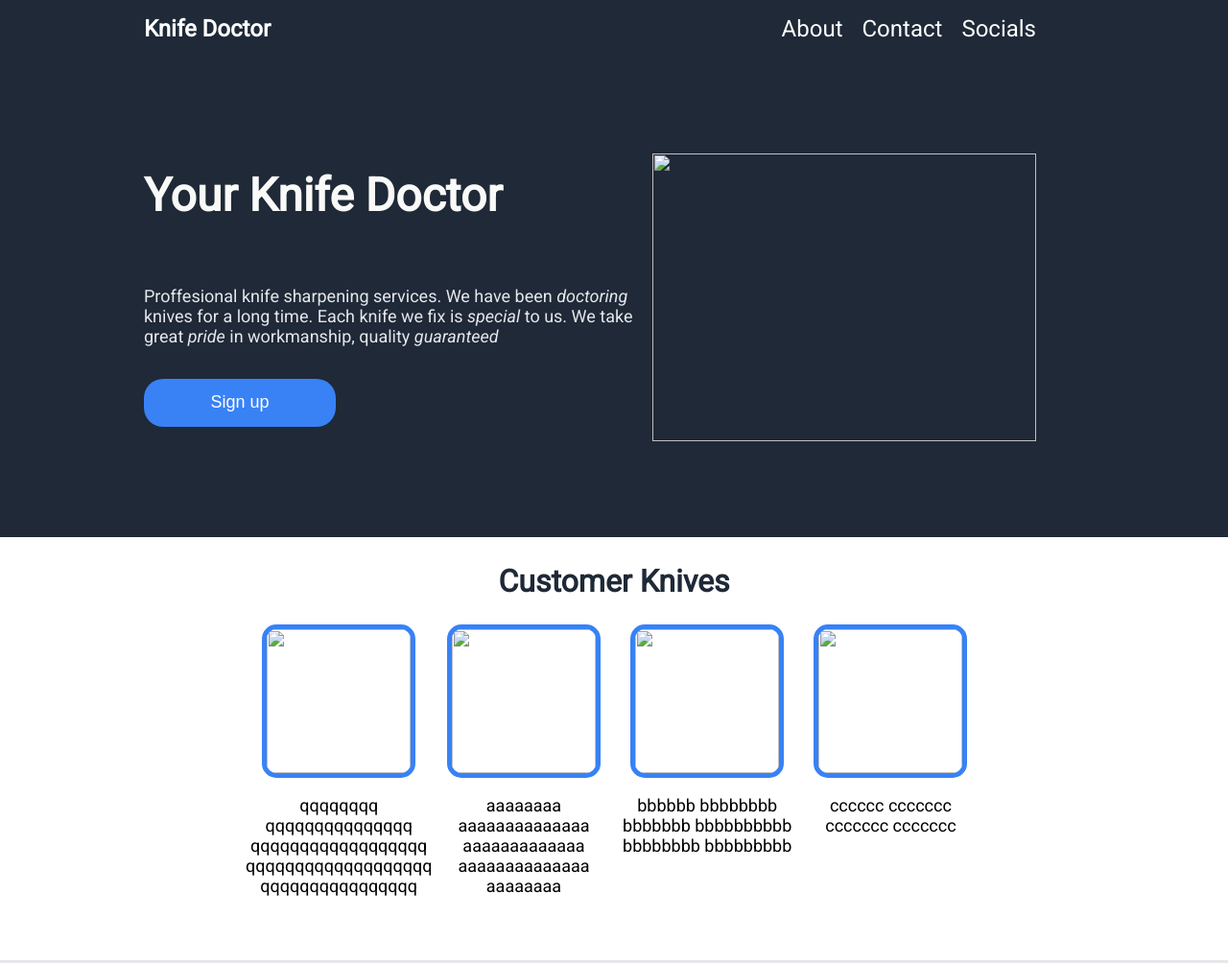
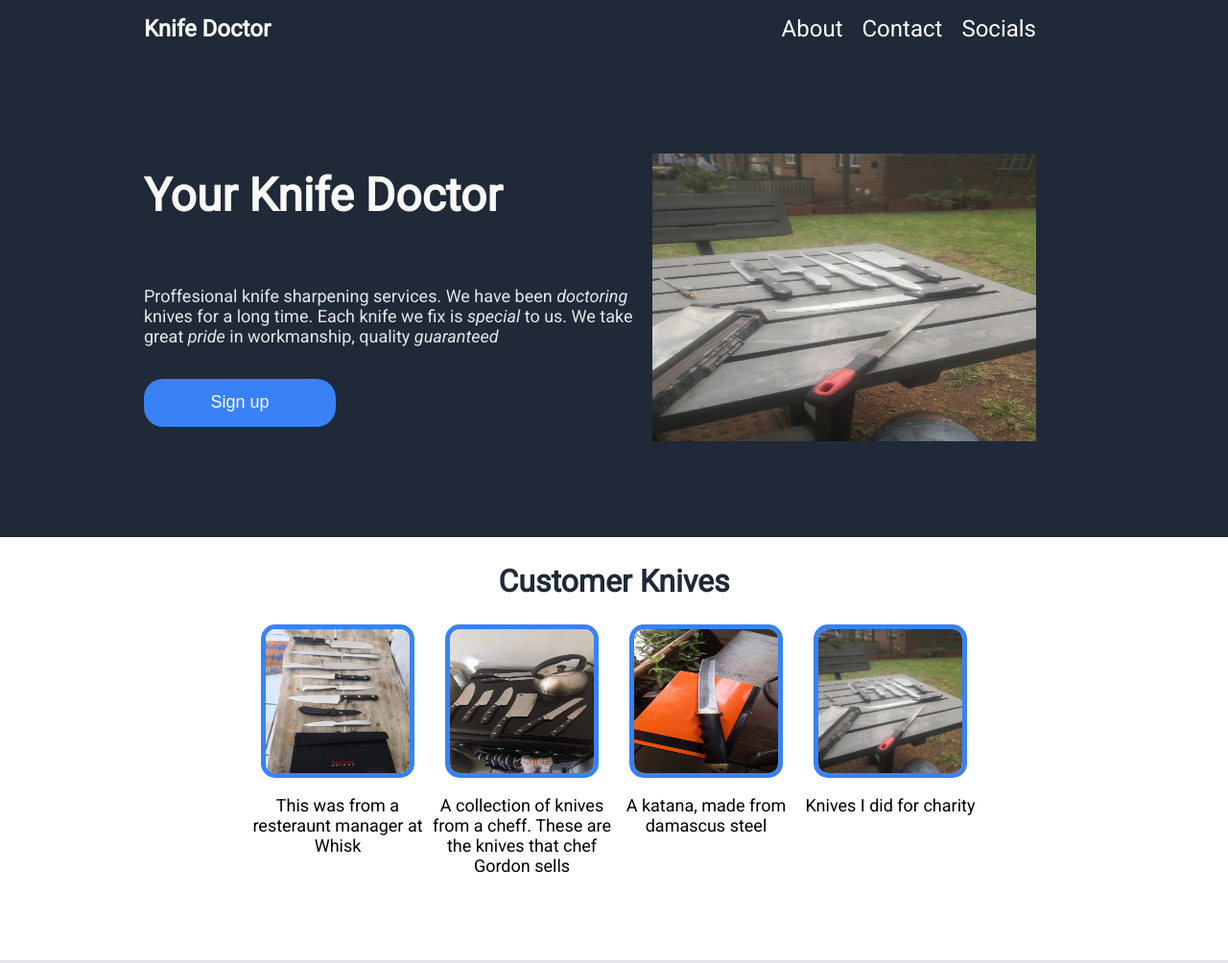
Before and after one commit to Josh-DK-git/Odin-Landing-Page, a plain HTML site: page index.html in a window 1280 px wide. Shown: the top 1004 px of the page at 96% size. Drawn offline with Linux system fonts and the light colour scheme; files whose address does not match are found by name.

Commit message:
Added the image links and the brief description for the smaller images

```diff
--- a/index.html
+++ b/index.html
@@ -22,7 +22,7 @@
                     <button>Sign up</button>
                 </div>
                 <div class="sub1stB">
-                    <img src="" alt="" width="400" height="300">
+                    <img src="./images/img4.jpg" alt="" width="400" height="300">
                 </div>
             </div>
 
@@ -32,20 +32,20 @@
                 </h2>
                 <div class="sub2nd">
                     <div class="images">
-                        <img src="" alt="" width="150" height="150">
-                        <p>qqqqqqqq qqqqqqqqqqqqqqq qqqqqqqqqqqqqqqqqq qqqqqqqqqqqqqqqqqqq qqqqqqqqqqqqqqqq</p>
+                        <img src="./images/img1.jpg" alt="Knife 1" width="150" height="150">
+                        <p>This was from a resteraunt manager at Whisk</p>
                     </div>
                     <div class="images">
-                        <img src="" alt="" width="150" height="150">
-                        <p>aaaaaaaa aaaaaaaaaaaaaa aaaaaaaaaaaaa aaaaaaaaaaaaaa aaaaaaaa</p>
+                        <img src="./images/img2.jpg" alt="Knife 2" width="150" height="150">
+                        <p>A collection of knives from a cheff. These are the knives that chef Gordon sells<p>
                     </div>
                     <div class="images">
-                        <img src="" alt="" width="150" height="150">
-                        <p>bbbbbb bbbbbbbb bbbbbbb bbbbbbbbbb bbbbbbbb bbbbbbbbb</p>
+                        <img src="./images/img3.jpg" alt="Knife 3" width="150" height="150">
+                        <p>A katana, made from damascus steel</p>
                     </div>
                     <div class="images">
-                        <img src="" alt="" width="150" height="150">
-                        <p>cccccc ccccccc ccccccc ccccccc</p>
+                        <img src="./images/img4.jpg" alt="Knife 4" width="150" height="150">
+                        <p>Knives I did for charity</p>
                     </div>
                 </div>
             </div>
```
